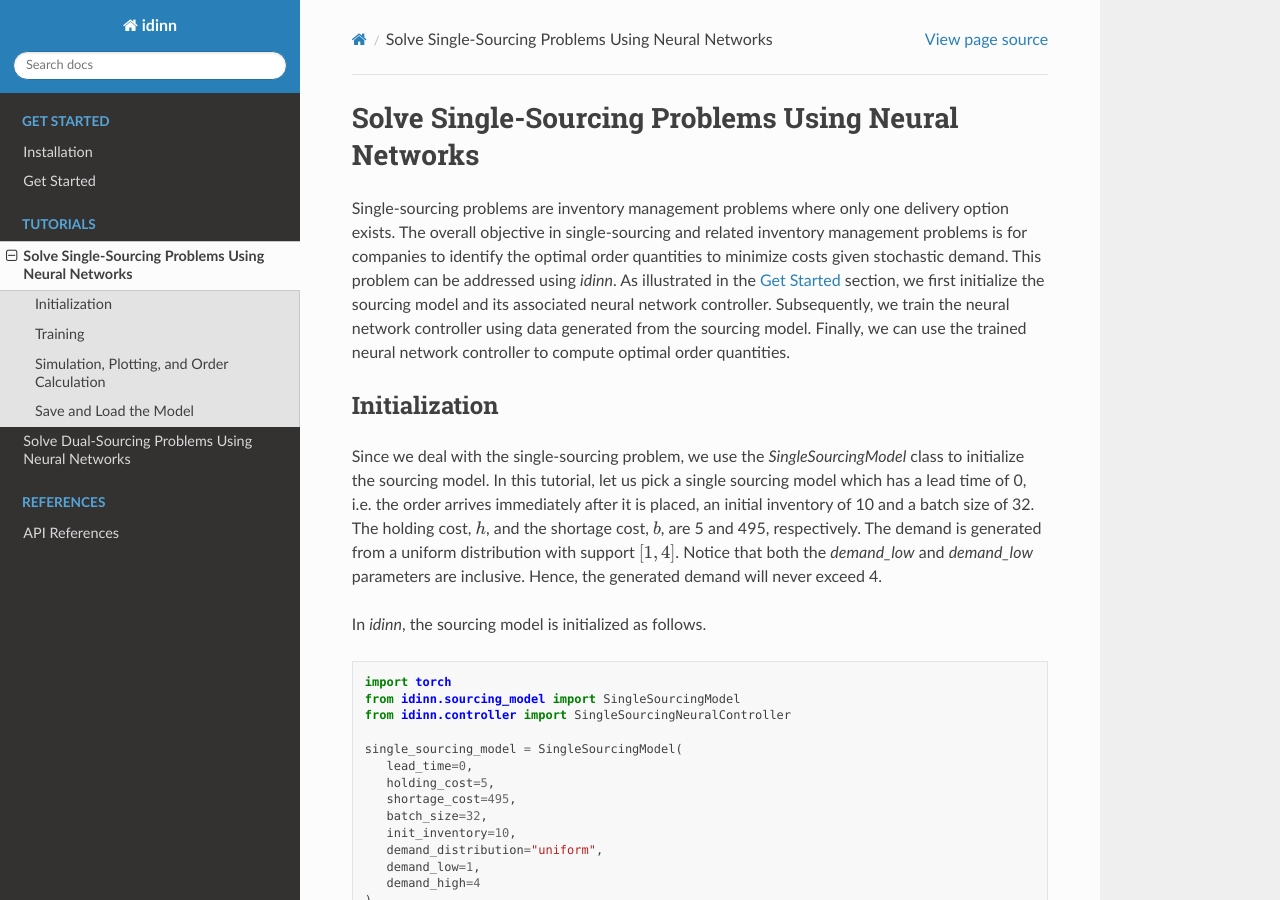
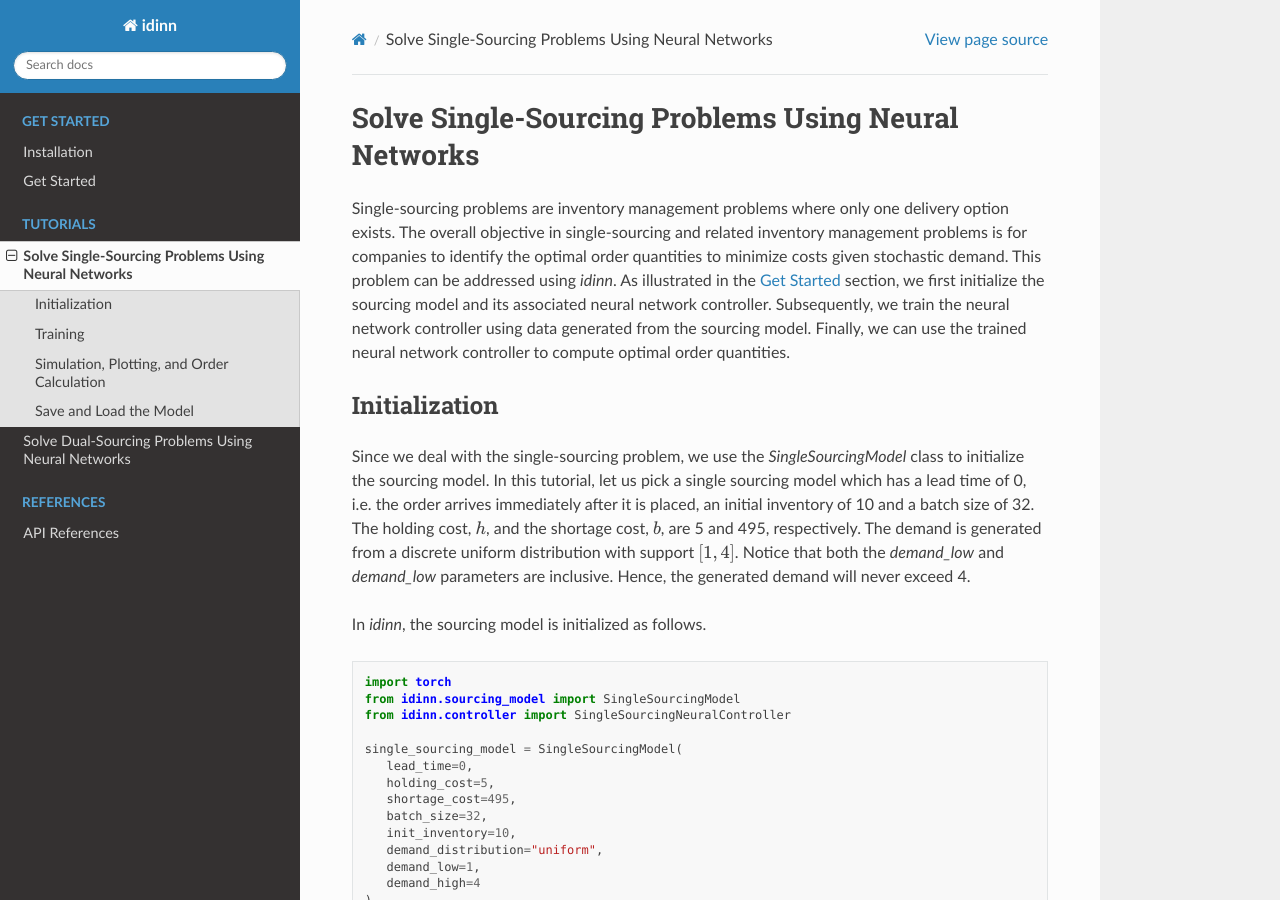
Before and after one commit to iewaij/idinn-streamlit, a Sphinx documentation site: the page built from docs/tutorials/single.rst, in a window 1280 px wide and 900 px high. Built offline with Sphinx 7.4.7 and the Read the Docs theme 2.0.0, drawn with Linux system fonts in a browser that asks for light colours.

Commit message:
Update file single.rst

```diff
--- a/docs/tutorials/single.rst
+++ b/docs/tutorials/single.rst
@@ -6,7 +6,7 @@
 Initialization
 --------------
 
-Since we deal with the single-sourcing problem, we use the `SingleSourcingModel` class to initialize the sourcing model. In this tutorial, let us pick a single sourcing model which has a lead time of 0, i.e. the order arrives immediately after it is placed, an initial inventory of 10 and a batch size of 32. The holding cost, :math:`h`, and the shortage cost, :math:`b`, are 5 and 495, respectively. The demand is generated from a uniform distribution with support :math:`[1, 4]`. Notice that both the `demand_low` and `demand_low` parameters are inclusive. Hence, the generated demand will never exceed 4.
+Since we deal with the single-sourcing problem, we use the `SingleSourcingModel` class to initialize the sourcing model. In this tutorial, let us pick a single sourcing model which has a lead time of 0, i.e. the order arrives immediately after it is placed, an initial inventory of 10 and a batch size of 32. The holding cost, :math:`h`, and the shortage cost, :math:`b`, are 5 and 495, respectively. The demand is generated from a discrete uniform distribution with support :math:`[1, 4]`. Notice that both the `demand_low` and `demand_low` parameters are inclusive. Hence, the generated demand will never exceed 4.
 
 In `idinn`, the sourcing model is initialized as follows.
 
```
